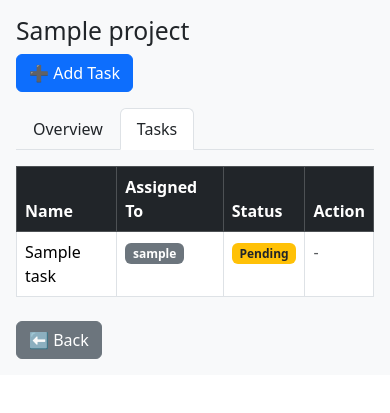
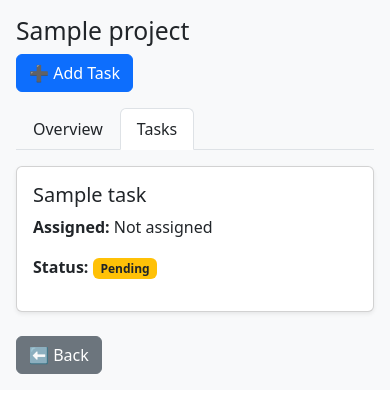
Before and after one commit to mrnirob143/project_management_system, a Django app: page /project/1/ in a window 390 px wide, after a click on "Tasks". Shown: the part 54-467 px from the top of the page. Run offline with Django 5.2, Linux system fonts and the light colour scheme; a user stored in the database is signed in; tables that the repository leaves empty hold one stand-in row (values such as "Sample post").

Commit message:
update project details

```diff
--- a/myapp/views.py
+++ b/myapp/views.py
@@ -244,7 +244,8 @@ def project_detail(request, id):
             return redirect('dashboard')
 
     tasks = Task.objects.filter(P_ID=project)
-    employees = project.Members.all()
+
+    employees = User.objects.filter(Role='EMPLOYEE')
 
     return render(request, 'project_detail.html', {
         'project': project,
@@ -284,20 +285,12 @@ def task_add(request):
     if request.user.Role not in ['ADMIN', 'MANAGER']:
         return redirect('dashboard')
 
-    form = TaskForm(request.POST or None, user=request.user)
+    form = TaskForm(request.POST or None)
 
-    if 'Assigned_To' in form.fields:
-        form.fields['Assigned_To'].queryset = User.objects.filter(Role='EMPLOYEE')
+    form.fields['Assigned_To'].queryset = User.objects.filter(Role='EMPLOYEE')
 
     if form.is_valid():
-        task = form.save(commit=False)
-
-        # 🎯 MANAGER AUTO ASSIGN
-        if request.user.Role == 'MANAGER':
-            task.P_ID = Project.objects.filter(Managed_By=request.user).first()
-            task.End = None
-
-        task.save()
+        form.save()
         messages.success(request, "Task created successfully!")
         return redirect('task_list')
 
@@ -306,11 +299,13 @@ def task_add(request):
         'user_role': request.user.Role
     })
 
+
+
 @login_required
 def task_edit(request, id):
     task = get_object_or_404(Task, ID=id)
 
-    # EMPLOYEE → only update status
+    # ================= EMPLOYEE =================
     if request.user.Role == 'EMPLOYEE':
         if request.method == "POST":
             status = request.POST.get("Status")
@@ -319,47 +314,45 @@ def task_edit(request, id):
                 task.save()
         return redirect('task_list')
 
-    # MANAGER
+    # ================= MANAGER =================
     if request.user.Role == 'MANAGER':
 
         if request.method == "POST":
 
             if request.POST.get("remove_member"):
-                task.Assigned_To = None
-                task.save()
+                task.delete()
+                messages.success(request, "Task deleted successfully!")
                 return redirect('project_detail', id=task.P_ID.ID)
 
-            form = TaskForm(request.POST or None, instance=task, user=request.user)
+            assigned_to = request.POST.get("assigned_to")
 
-            if form.is_valid():
-                obj = form.save(commit=False)
+            if assigned_to:
+                user = User.objects.get(id=assigned_to)
 
-                # prevent change
-                obj.P_ID = task.P_ID
-                obj.End = task.End
+                if user.Role == "EMPLOYEE":
 
-                obj.save()
-                return redirect('task_list')
+                    conflict = Task.objects.filter(
+                        Assigned_To=user,
+                        Status="In Progress"
+                    ).exclude(ID=task.ID)
 
-        else:
-            form = TaskForm(instance=task, user=request.user)
+                    if conflict.exists():
+                        messages.error(
+                            request,
+                            f"{user.username} already has an In Progress task!"
+                        )
+                        return redirect('project_detail', id=task.P_ID.ID)
 
-        return render(request, 'task_form.html', {
-            'form': form,
-            'user_role': request.user.Role
-        })
+                    task.Assigned_To = user
 
-    # ADMIN
-    form = TaskForm(request.POST or None, instance=task, user=request.user)
+                else:
+                    task.Assigned_To = None
 
-    if form.is_valid():
-        form.save()
-        return redirect('task_list')
+                task.save()
 
-    return render(request, 'task_form.html', {
-        'form': form,
-        'user_role': request.user.Role
-    })
+                return redirect('project_detail', id=task.P_ID.ID)
+
+    return redirect('task_list')
 @login_required
 def task_delete(request, id):
     task = get_object_or_404(Task, ID=id)
@@ -402,12 +395,6 @@ def add_member_to_project(request, project_id):
     if request.user.Role not in ['ADMIN', 'MANAGER']:
         return redirect('dashboard')
 
-    if Task.objects.filter(P_ID=project, Status="In Progress").exists():
-        messages.error(
-            request,
-            "You cannot add members because a task is currently In Progress."
-        )
-        return redirect('project_detail', id=project.ID)
 
     if request.method == 'POST':
         user_ids = request.POST.getlist('user_ids')
@@ -428,6 +415,8 @@ def add_member_to_project(request, project_id):
         'unassigned_users': unassigned_users,
         'user_role': request.user.Role
     })
+
+
 
 @login_required
 def reset_user_password(request, id):
--- a/templates/project_detail.html
+++ b/templates/project_detail.html
@@ -21,7 +21,6 @@
 </div>
 
 <ul class="nav nav-tabs">
-
     <li class="nav-item">
         <a class="nav-link active text-dark" data-bs-toggle="tab" href="#overview">
             Overview
@@ -41,11 +40,11 @@
         </a>
     </li>
     {% endif %}
-
 </ul>
 
 <div class="tab-content mt-3">
 
+    <!-- ================= OVERVIEW ================= -->
     <div class="tab-pane fade show active" id="overview">
         <div class="card p-3">
             <p><b>Description:</b> {{ project.Desc }}</p>
@@ -55,7 +54,11 @@
         </div>
     </div>
 
+    <!-- ================= TASKS ================= -->
     <div class="tab-pane fade" id="tasks">
+
+        <!-- ================= TABLE (DESKTOP) ================= -->
+        <div class="table-responsive d-none d-md-block">
             <table class="table table-bordered">
 
                 <thead class="table-dark">
@@ -63,18 +66,24 @@
                         <th>Name</th>
                         <th>Assigned To</th>
                         <th>Status</th>
+
+                        {% if user_role == 'MANAGER' %}
+                        <th>Assign Employee</th>
+                        {% endif %}
+
                         <th>Action</th>
                     </tr>
                 </thead>
 
                 <tbody>
+
                     {% for task in tasks %}
                     <tr>
 
                         <td>{{ task.Name }}</td>
 
                         <td>
-                        {% if task.Assigned_To %}
+                            {% if task.Assigned_To and task.Assigned_To.Role == 'EMPLOYEE' %}
                                 <span class="badge bg-secondary">
                                     {{ task.Assigned_To.username }}
                                 </span>
@@ -92,6 +101,29 @@
                                 <span class="badge bg-warning text-dark">Pending</span>
                             {% endif %}
                         </td>
+
+                        {% if user_role == 'MANAGER' %}
+                        <td>
+                            <form method="POST" action="{% url 'task_edit' task.ID %}">
+                                {% csrf_token %}
+
+                                <select name="assigned_to"
+                                        class="form-select form-select-sm"
+                                        onchange="this.form.submit()">
+
+                                    <option value="">Select Employee</option>
+
+                                    {% for emp in employees %}
+                                        <option value="{{ emp.id }}"
+                                            {% if task.Assigned_To and task.Assigned_To.id == emp.id %}selected{% endif %}>
+                                            {{ emp.username }}
+                                        </option>
+                                    {% endfor %}
+
+                                </select>
+                            </form>
+                        </td>
+                        {% endif %}
 
                         <td>
                             {% if user_role == 'MANAGER' and task.Assigned_To %}
@@ -113,16 +145,81 @@
                         </td>
 
                     </tr>
-                {% empty %}
-                <tr>
-                    <td colspan="4" class="text-center text-muted">
-                        No tasks found
-                    </td>
-                </tr>
                     {% endfor %}
+
                 </tbody>
 
             </table>
+        </div>
+
+        <!-- ================= CARD VIEW (MOBILE) ================= -->
+        <div class="d-md-none">
+
+            {% for task in tasks %}
+            <div class="card mb-3 shadow-sm">
+
+                <div class="card-body">
+
+                    <h5 class="card-title">{{ task.Name }}</h5>
+
+                    <p>
+                        <b>Assigned:</b>
+                        {% if task.Assigned_To and task.Assigned_To.Role == 'EMPLOYEE' %}
+                            {{ task.Assigned_To.username }}
+                        {% else %}
+                            Not assigned
+                        {% endif %}
+                    </p>
+
+                    <p>
+                        <b>Status:</b>
+                        {% if task.Status == "Done" %}
+                            <span class="badge bg-success">Done</span>
+                        {% elif task.Status == "In Progress" %}
+                            <span class="badge bg-info text-dark">In Progress</span>
+                        {% else %}
+                            <span class="badge bg-warning text-dark">Pending</span>
+                        {% endif %}
+                    </p>
+
+                    {% if user_role == 'MANAGER' %}
+
+                    <form method="POST" action="{% url 'task_edit' task.ID %}" class="mb-2">
+                        {% csrf_token %}
+                        <select name="assigned_to"
+                                class="form-select form-select-sm"
+                                onchange="this.form.submit()">
+
+                            <option value="">Assign Employee</option>
+
+                            {% for emp in employees %}
+                                <option value="{{ emp.id }}"
+                                    {% if task.Assigned_To and task.Assigned_To.id == emp.id %}selected{% endif %}>
+                                    {{ emp.username }}
+                                </option>
+                            {% endfor %}
+
+                        </select>
+                    </form>
+
+                    <form method="POST" action="{% url 'task_edit' task.ID %}">
+                        {% csrf_token %}
+                        <input type="hidden" name="remove_member" value="1">
+
+                        <button class="btn btn-sm btn-danger w-100">
+                            Remove
+                        </button>
+                    </form>
+
+                    {% endif %}
+
+                </div>
+
+            </div>
+            {% endfor %}
+
+        </div>
+
     </div>
 
 </div>
```
Also changed, not shown: myapp/forms.py (+10 -18 lines). Lines whose indentation alone changed are shown as unchanged.
